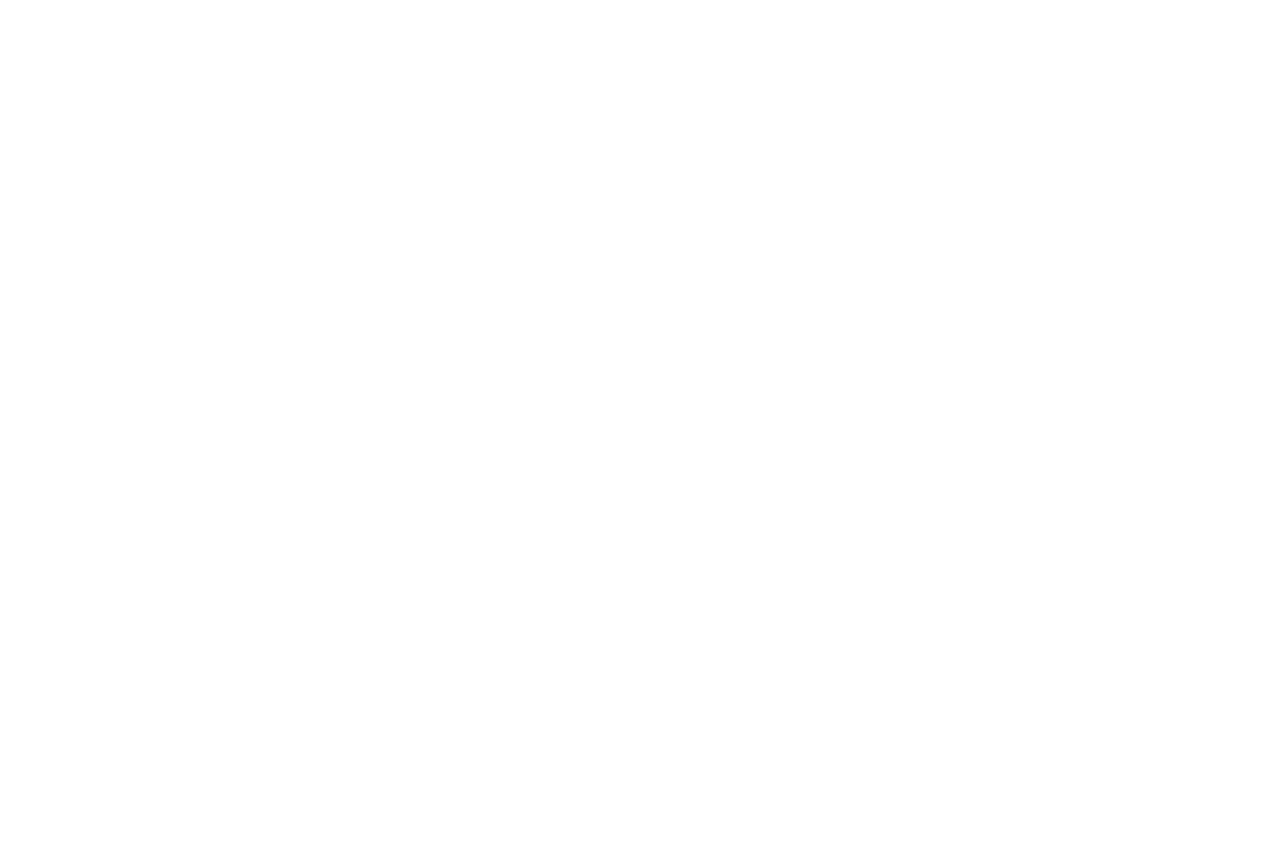
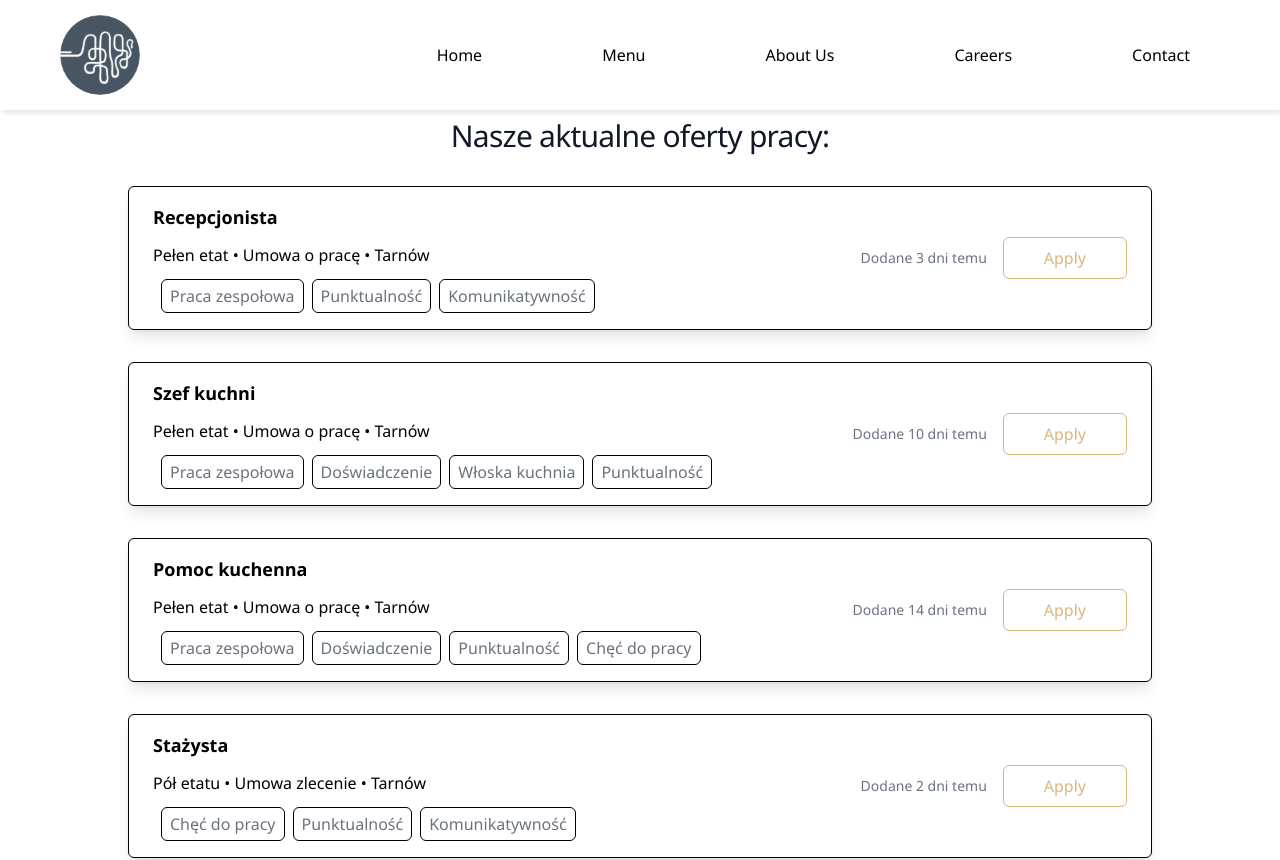
Before and after one commit to SebastianK2000/spoonInHoney, a React (Vite) app in the folder honey/: page /careers in a window 1280 px wide. Shown: the top 860 px of the page. Before the commit the page ends 800 px from the top, so only its background shows below. Built offline with nearby package versions, Linux system fonts and the light colour scheme.

Commit message:
complete career page but its not end

```diff
--- a/honey/package.json
+++ b/honey/package.json
@@ -12,6 +12,7 @@
   "dependencies": {
     "@heroicons/react": "^2.1.5",
     "@types/react-router-dom": "^5.3.3",
+    "dayjs": "^1.11.13",
     "react": "^18.3.1",
     "react-dom": "^18.3.1",
     "react-router-dom": "^6.26.2"
--- a/honey/src/App.tsx
+++ b/honey/src/App.tsx
@@ -1,14 +1,7 @@
-import { Link } from 'react-router-dom'
-import logo from '../src/assets/logo.svg'
 
 const App = () => {
   return (
     <div>
-      <div>
-        <img className='main-logo-home' src={logo} />
-      </div>
-      <button><Link to="/Contact">Click me!</Link></button>
-
     </div>
   )
 }
--- /dev/null
+++ b/honey/src/components/JobCard.tsx
@@ -0,0 +1,31 @@
+import dayjs from "dayjs";
+
+function JobCard(props: any) {
+    const date1 = dayjs(Date.now());
+    const diffInDays = date1.diff(props.postedOn, 'day');
+
+    return (
+      <div className='mx-8 mb-4 md:flex-row sm:flex-col flex-wrap'>
+        <div className='w-full max-w-screen-lg my-8 mx-auto flex justify-between items-center px-6 py-4 bg-pure-pink rounded-md border border-black shadow-lg hover:translate-1 md:flex-row sm:flex-col'>
+          <div className='flex flex-col items-start gap-3'>
+              <h1 className='text-lg font-semibold'>{props.title}</h1>
+              <p className='text-sm sm:text-base'>{props.type} &#x2022; {props.contract} &#x2022; {props.location}</p>
+                <div className='flex mx-2 items-center gap-2 text-center sm:text-left flex-wrap'>
+                  {props.skills.map((skill: any) => (
+                    <p key={skill} className='text-gray-500 py-1 px-2 rounded-md border border-black'>{skill}</p>
+                  ))}
+                </div>
+            </div>
+
+                <div className='flex items-center gap-4 sm:mt-4 md:mt-0 flex-wrap'>
+                    <p className='text-gray-500 text-sm'>Dodane {diffInDays} dni temu</p>
+                    <a href="">
+                        <button className='text-creme hover:text-white border border-creme px-10 py-2 hover:bg-creme rounded-md flex-wrap'>Apply</button>
+                    </a>
+                </div>
+            </div>
+        </div>
+    );
+}
+
+export default JobCard;
--- /dev/null
+++ b/honey/src/data/JobData.tsx
@@ -0,0 +1,42 @@
+export const JobData = [
+    {
+        id:1,
+        postedOn : '2024-10-01',
+        title: 'Recepcjonista',
+        type: 'Pełen etat',
+        experience: 'Doświadczony',
+        contract: 'Umowa o pracę',
+        location: "Tarnów",
+        skills: ["Praca zespołowa", "Punktualność", "Komunikatywność"],
+    },
+    {
+        id: 2,
+        postedOn: '2024-09-24',
+        title: "Szef kuchni",
+        type: "Pełen etat",
+        experience: "Doświadczony",
+        contract: 'Umowa o pracę',
+        location: "Tarnów",
+        skills: ["Praca zespołowa", "Doświadczenie", "Włoska kuchnia", "Punktualność"],
+      },
+      {
+        id: 3,
+        postedOn: '2024-09-20',
+        title: "Pomoc kuchenna",
+        type: "Pełen etat",
+        experience: "Doświadczony",
+        contract: 'Umowa o pracę',
+        location: "Tarnów",
+        skills: ["Praca zespołowa", "Doświadczenie", "Punktualność", "Chęć do pracy"],
+      },
+      {
+        id: 4,
+        postedOn: '2024-10-02',
+        title: "Stażysta",
+        type: "Pół etatu",
+        experience: "Bez doświadczenia",
+        contract: 'Umowa zlecenie',
+        location: "Tarnów",
+        skills: ["Chęć do pracy", "Punktualność", "Komunikatywność"],
+      },
+];
--- /dev/null
+++ b/honey/src/layout/Layout.tsx
@@ -0,0 +1,15 @@
+import { Outlet } from 'react-router-dom';
+import Navbar from '../components/Navbar';
+import Footer from '../components/Footer';
+
+function Layout() {
+  return (
+    <main>
+        <Navbar />
+        <Outlet />
+        <Footer />
+    </main>
+  )
+}
+
+export default Layout
--- a/honey/src/main.tsx
+++ b/honey/src/main.tsx
@@ -10,11 +10,13 @@
 import AboutUs from '../src/pages/AboutUs.tsx'
 import Menu from '../src/pages/Menu.tsx'
 import Home from '../src/App.tsx'
+import Layout from '../src/layout/Layout.tsx'
 
 createRoot(document.getElementById('root')!).render(
   <React.StrictMode>
     <BrowserRouter>
             <Routes>
+              <Route path="/" element={<Layout />}>
                 <Route index element={<App />} />
                 <Route path="/contact" element={<Contact />} />
                 <Route path="/footer" element={<Footer />} />
@@ -22,6 +24,7 @@
                 <Route path="/aboutus" element={<AboutUs />} />
                 <Route path="/menu" element={<Menu />} />
                 <Route path="/home" element={<Home />} />
+              </Route>
             </Routes>
     </BrowserRouter>
   </React.StrictMode>
--- a/honey/src/pages/AboutUs.tsx
+++ b/honey/src/pages/AboutUs.tsx
@@ -1,9 +1,90 @@
+
+const people = [
+  {
+    name: 'Leslie Alexander',
+    email: 'leslie.alexander@example.com',
+    role: 'Co-Founder / CEO',
+    imageUrl:
+      'https://images.unsplash.com/photo-1494790108377-be9c29b29330?ixlib=rb-1.2.1&ixid=eyJhcHBfaWQiOjEyMDd9&auto=format&fit=facearea&facepad=2&w=256&h=256&q=80',
+    lastSeen: '3h ago',
+    lastSeenDateTime: '2023-01-23T13:23Z',
+  },
+  {
+    name: 'Michael Foster',
+    email: 'michael.foster@example.com',
+    role: 'Co-Founder / CTO',
+    imageUrl:
+      'https://images.unsplash.com/photo-1519244703995-f4e0f30006d5?ixlib=rb-1.2.1&ixid=eyJhcHBfaWQiOjEyMDd9&auto=format&fit=facearea&facepad=2&w=256&h=256&q=80',
+    lastSeen: '3h ago',
+    lastSeenDateTime: '2023-01-23T13:23Z',
+  },
+  {
+    name: 'Dries Vincent',
+    email: 'dries.vincent@example.com',
+    role: 'Business Relations',
+    imageUrl:
+      'https://images.unsplash.com/photo-1506794778202-cad84cf45f1d?ixlib=rb-1.2.1&ixid=eyJhcHBfaWQiOjEyMDd9&auto=format&fit=facearea&facepad=2&w=256&h=256&q=80',
+    lastSeen: null,
+  },
+  {
+    name: 'Lindsay Walton',
+    email: 'lindsay.walton@example.com',
+    role: 'Front-end Developer',
+    imageUrl:
+      'https://images.unsplash.com/photo-1517841905240-472988babdf9?ixlib=rb-1.2.1&ixid=eyJhcHBfaWQiOjEyMDd9&auto=format&fit=facearea&facepad=2&w=256&h=256&q=80',
+    lastSeen: '3h ago',
+    lastSeenDateTime: '2023-01-23T13:23Z',
+  },
+  {
+    name: 'Courtney Henry',
+    email: 'courtney.henry@example.com',
+    role: 'Designer',
+    imageUrl:
+      'https://images.unsplash.com/photo-1438761681033-6461ffad8d80?ixlib=rb-1.2.1&ixid=eyJhcHBfaWQiOjEyMDd9&auto=format&fit=facearea&facepad=2&w=256&h=256&q=80',
+    lastSeen: '3h ago',
+    lastSeenDateTime: '2023-01-23T13:23Z',
+  },
+  {
+    name: 'Tom Cook',
+    email: 'tom.cook@example.com',
+    role: 'Director of Product',
+    imageUrl:
+      'https://images.unsplash.com/photo-1472099645785-5658abf4ff4e?ixlib=rb-1.2.1&ixid=eyJhcHBfaWQiOjEyMDd9&auto=format&fit=facearea&facepad=2&w=256&h=256&q=80',
+    lastSeen: null,
+  },
+]
+
 
 function AboutUs() {
   return (
-    <div>
-
-    </div>
+    <ul role="list" className="divide-y divide-gray-100">
+      {people.map((person) => (
+        <li key={person.email} className="flex justify-between gap-x-6 py-5">
+          <div className="flex min-w-0 gap-x-4">
+            <img alt="" src={person.imageUrl} className="h-12 w-12 flex-none rounded-full bg-gray-50" />
+            <div className="min-w-0 flex-auto">
+              <p className="text-sm font-semibold leading-6 text-gray-900">{person.name}</p>
+              <p className="mt-1 truncate text-xs leading-5 text-gray-500">{person.email}</p>
+            </div>
+          </div>
+          <div className="hidden shrink-0 sm:flex sm:flex-col sm:items-end">
+            <p className="text-sm leading-6 text-gray-900">{person.role}</p>
+            {person.lastSeen ? (
+              <p className="mt-1 text-xs leading-5 text-gray-500">
+                Last seen <time dateTime={person.lastSeenDateTime}>{person.lastSeen}</time>
+              </p>
+            ) : (
+              <div className="mt-1 flex items-center gap-x-1.5">
+                <div className="flex-none rounded-full bg-emerald-500/20 p-1">
+                  <div className="h-1.5 w-1.5 rounded-full bg-emerald-500" />
+                </div>
+                <p className="text-xs leading-5 text-gray-500">Online</p>
+              </div>
+            )}
+          </div>
+        </li>
+      ))}
+    </ul>
   )
 }
 
--- a/honey/src/pages/Careers.tsx
+++ b/honey/src/pages/Careers.tsx
@@ -1,8 +1,13 @@
+import JobCard from "../components/JobCard"
+import { JobData } from "../data/JobData"
 
 function Careers() {
   return (
     <div>
-
+      <h1 className="mt-2 text-3xl text-center font-normal tracking-tight text-gray-900">Nasze aktualne oferty pracy:</h1>
+      {JobData.map((job) => (
+        <JobCard key={job.id} {...job} />
+      ))}
     </div>
   )
 }
--- a/honey/src/pages/Contact.tsx
+++ b/honey/src/pages/Contact.tsx
@@ -1,12 +1,9 @@
 import '../styles/Contact.css';
 import '../index.css';
-import Footer from '../components/Footer';
-import Navbar from '../components/Navbar';
 
 function Contact() {
   return (
     <div>
-      <Navbar />
       <div className="relative isolate overflow-hidden bg-white px-6 py-24 sm:py-32 lg:overflow-visible lg:px-0">
         <div className="absolute inset-0 -z-10 overflow-hidden">
           <svg
@@ -201,7 +198,20 @@
           </div>
         </div>
       </div>
-      <Footer />
+
+      <div style={{ width: "100%" }}>
+  <iframe
+    width="100%"
+    height="400vh"
+    frameBorder="0"
+    scrolling="no"
+    marginHeight="0"
+    marginWidth="0"
+    src="https://maps.google.com/maps?width=100%25&amp;height=100%25&amp;hl=en&amp;q=Brodzi%C5%84skiego%201,%2033-100%20Tarn%C3%B3w+(%C5%81y%C5%BCka%20w%20miodzie)&amp;t=&amp;z=14&amp;ie=UTF8&amp;iwloc=B&amp;output=embed"
+  >
+    <a href="https://www.gps.ie/">gps systems</a>
+  </iframe>
+</div>
     </div>
   );
 }
```
Also changed, not shown: 1 other file (tests, documents, lock files or other folders). Lines whose indentation alone changed are shown as unchanged.
